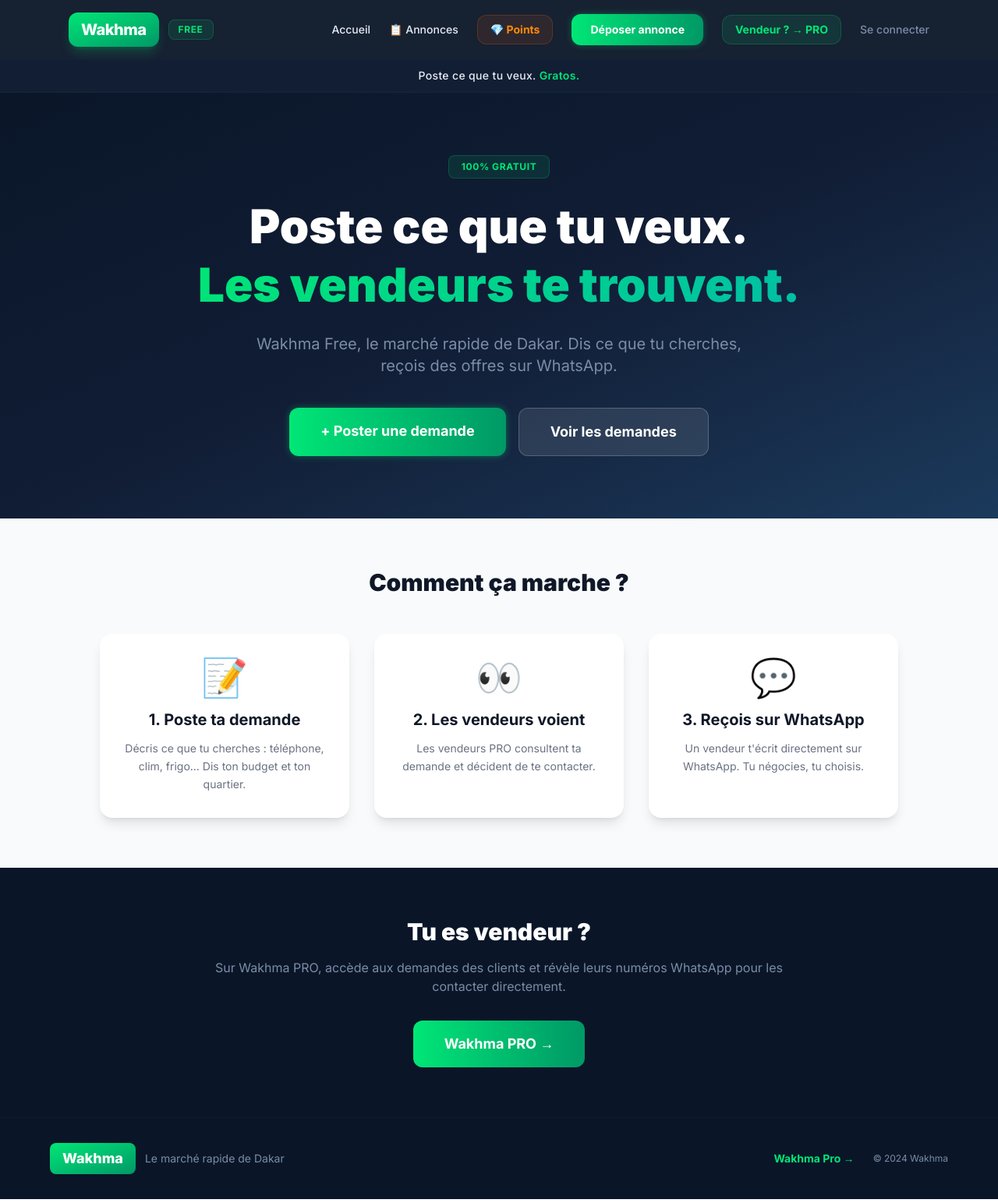
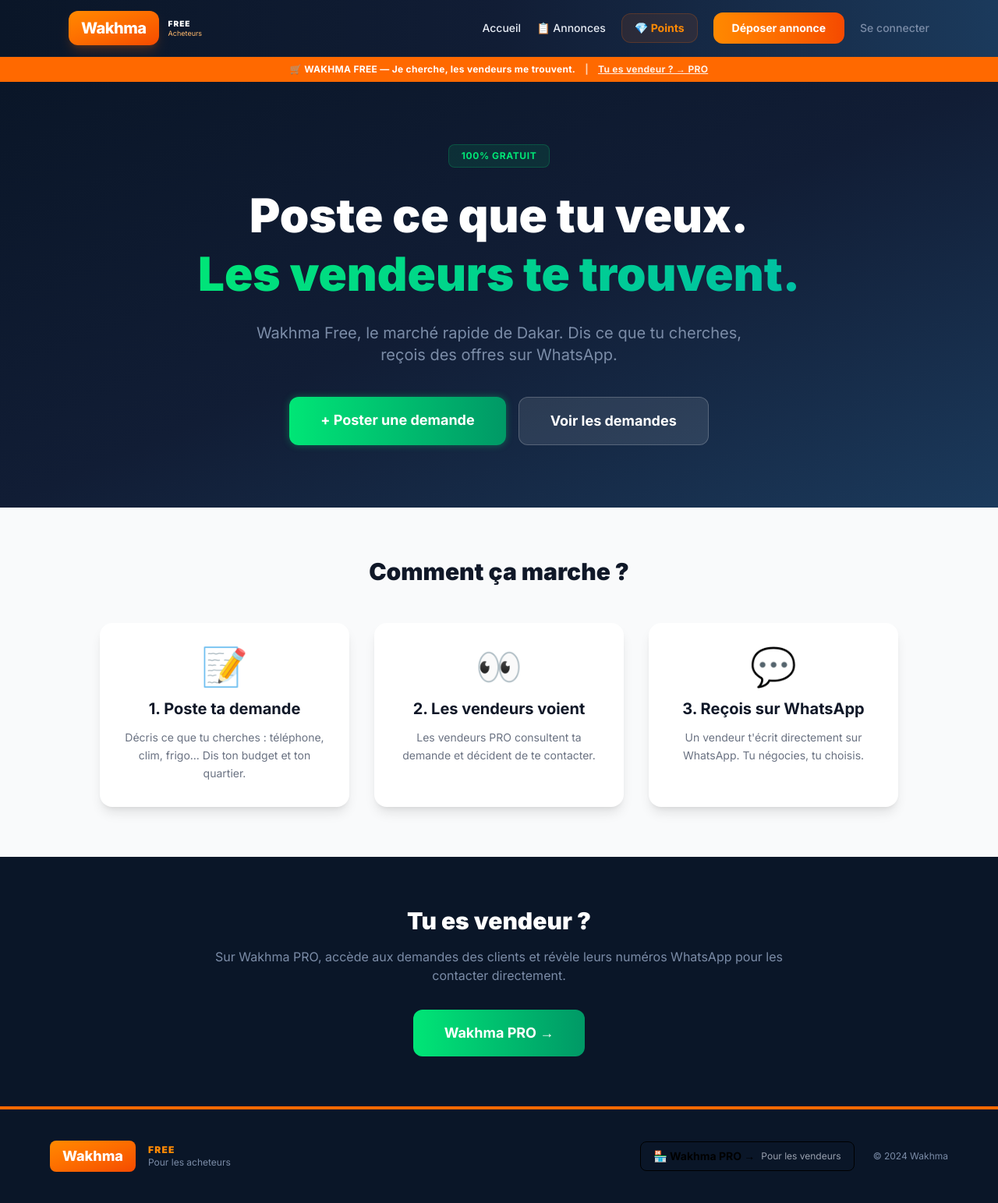
Before and after one commit to idimbengue003-web/waxma-free, a React (Vite) app: page / in a window 1280 px wide. Shown: the whole page at 78% size. Built offline with nearby package versions, Linux system fonts and the light colour scheme.

Commit message:
Separation visuelle FREE: bandeau orange, logo orange, footer distinct

```diff
--- a/src/components/Footer.jsx
+++ b/src/components/Footer.jsx
@@ -1,13 +1,19 @@
 export default function Footer() {
   return (
-    <footer className="bg-wakhma-primary border-t border-wakhma-accent/20 py-8 px-4">
-      <div className="max-w-6xl mx-auto flex flex-col md:flex-row items-center justify-between gap-4">
-        <div className="flex items-center gap-3">
-          <div className="bg-gradient-to-br from-wakhma-highlight to-emerald-600 text-white font-extrabold text-lg px-4 py-1.5 rounded-lg">Wakhma</div>
-          <span className="text-wakhma-muted text-sm">Le marché rapide de Dakar</span>
+    <footer className="bg-wakhma-primary border-t-4 border-orange-500 py-10 px-4">
+      <div className="max-w-6xl mx-auto flex flex-col md:flex-row items-center justify-between gap-6">
+        <div className="flex items-center gap-4">
+          <div className="bg-gradient-to-br from-orange-400 to-orange-600 text-white font-extrabold text-lg px-4 py-1.5 rounded-lg">Wakhma</div>
+          <div className="flex flex-col">
+            <span className="text-orange-400 font-black text-xs uppercase tracking-widest">FREE</span>
+            <span className="text-wakhma-muted text-xs">Pour les acheteurs</span>
+          </div>
         </div>
         <div className="flex items-center gap-6">
-          <a href="https://wakhma-pro.lu" target="_blank" rel="noopener noreferrer" className="text-wakhma-highlight text-sm font-bold hover:underline">Wakhma Pro →</a>
+          <a href="https://wakhma-pro.lu" target="_blank" rel="noopener noreferrer"
+            className="flex items-center gap-2 text-sm font-bold text-pro-highlight bg-pro-highlight/10 border border-pro-highlight/20 px-4 py-2 rounded-lg hover:bg-pro-highlight/20 transition">
+            🏪 Wakhma PRO → <span className="text-xs font-normal text-gray-400">Pour les vendeurs</span>
+          </a>
           <span className="text-wakhma-muted text-xs">© 2024 Wakhma</span>
         </div>
       </div>
--- a/src/components/Header.jsx
+++ b/src/components/Header.jsx
@@ -22,41 +22,40 @@
   const showAdmin = user && user.role === 'admin';
 
   return (
-    <header className="bg-wakhma-primary/95 backdrop-blur-md sticky top-0 z-50 border-b border-wakhma-accent/20">
-      <div className="max-w-6xl mx-auto px-6 py-4 flex items-center justify-between">
+    <header className="sticky top-0 z-50">
+      {/* Barre principale */}
+      <div className="bg-gradient-to-r from-wakhma-primary via-wakhma-secondary to-wakhma-accent border-b border-wakhma-accent/20">
+        <div className="max-w-6xl mx-auto px-6 py-3.5 flex items-center justify-between">
           <div className="flex items-center gap-3">
-          <a href="#/" onClick={() => window.scrollTo({ top: 0, behavior: 'smooth' })} className="bg-gradient-to-br from-wakhma-highlight to-emerald-600 text-white font-extrabold text-xl px-4 py-2 rounded-xl tracking-tight shadow-lg shadow-wakhma-highlight/20 cursor-pointer">
+            <a href="#/" onClick={() => window.scrollTo({ top: 0, behavior: 'smooth' })} className="bg-gradient-to-br from-orange-400 to-orange-600 text-white font-extrabold text-xl px-4 py-2 rounded-xl tracking-tight shadow-lg shadow-orange-500/20 cursor-pointer">
               Wakhma
             </a>
-          <span className="text-wakhma-highlight font-bold text-xs bg-wakhma-highlight/10 px-3 py-1 rounded-lg border border-wakhma-highlight/20 uppercase tracking-wider">
-            Free
-          </span>
+            <div className="flex flex-col">
+              <span className="text-white font-black text-[10px] leading-tight uppercase tracking-widest">FREE</span>
+              <span className="text-orange-300 text-[9px] leading-tight">Acheteurs</span>
+            </div>
           </div>
 
           {/* Desktop nav */}
-        <nav className="hidden md:flex items-center gap-6">
-          <a href="#/" className="text-wakhma-text font-medium hover:text-wakhma-highlight transition-colors text-sm">Accueil</a>
-          <a href="#feed" className="text-wakhma-text font-medium hover:text-wakhma-highlight transition-colors text-sm">📋 Annonces</a>
+          <nav className="hidden md:flex items-center gap-5">
+            <a href="#/" className="text-wakhma-text font-medium hover:text-orange-400 transition-colors text-sm">Accueil</a>
+            <a href="#feed" className="text-wakhma-text font-medium hover:text-orange-400 transition-colors text-sm">📋 Annonces</a>
             <a href="#/recharge" className="flex items-center gap-2 bg-orange-500/10 text-orange-400 border border-orange-500/20 px-4 py-2 rounded-xl text-sm font-bold hover:bg-orange-500/20 transition">
               💎 Points{getFreeVendor() ? ` (${getFreePoints().toLocaleString('fr-FR')})` : ''}
             </a>
-          <a href="#post" className="bg-gradient-to-r from-wakhma-highlight to-emerald-600 text-white font-bold px-6 py-2.5 rounded-xl hover:shadow-lg hover:shadow-wakhma-highlight/20 transition-all animate-pulse-glow text-sm">
+            <a href="#post" className="bg-gradient-to-r from-orange-400 to-orange-600 text-white font-bold px-6 py-2.5 rounded-xl hover:shadow-lg hover:shadow-orange-500/20 transition-all text-sm">
               Déposer annonce
             </a>
             {getStoredPhone() && (
               <span className={`text-xs font-bold px-3 py-1.5 rounded-lg ${
-              limitInfo.reached ? 'bg-red-500/10 text-red-400 border border-red-500/20' : 'bg-wakhma-highlight/10 text-wakhma-highlight border border-wakhma-highlight/20'
+                limitInfo.reached ? 'bg-red-500/10 text-red-400 border border-red-500/20' : 'bg-orange-500/10 text-orange-400 border border-orange-500/20'
               }`}>
                 {limitInfo.count}/{DEMAND_LIMIT_PER_WEEK} cette semaine
               </span>
             )}
-          <a href="https://wakhma-pro.lu" target="_blank" rel="noopener noreferrer"
-            className="flex items-center gap-2 bg-wakhma-highlight/10 text-wakhma-highlight border border-wakhma-highlight/20 px-4 py-2 rounded-xl text-sm font-bold hover:bg-wakhma-highlight/20 transition">
-            Vendeur ? → PRO
-          </a>
             {showAdmin ? (
               <>
-              <a href="#/admin" className="text-wakhma-highlight font-bold text-sm px-4 py-2 rounded-xl bg-wakhma-highlight/10 border border-wakhma-highlight/20 hover:bg-wakhma-highlight/20 transition">
+                <a href="#/admin" className="text-orange-400 font-bold text-sm px-4 py-2 rounded-xl bg-orange-500/10 border border-orange-500/20 hover:bg-orange-500/20 transition">
                   ADMIN 🔒
                 </a>
                 <button onClick={handleLogout} className="text-wakhma-muted hover:text-red-400 transition-colors text-sm font-medium">
@@ -71,8 +70,8 @@
           </nav>
 
           {/* Mobile buttons */}
-        <div className="md:hidden flex items-center gap-3">
-          <a href="#feed" className="flex items-center gap-1.5 bg-wakhma-highlight/10 text-wakhma-highlight border border-wakhma-highlight/20 px-3 py-1.5 rounded-lg text-xs font-bold">
+          <div className="md:hidden flex items-center gap-2">
+            <a href="#feed" className="flex items-center gap-1.5 bg-orange-500/10 text-orange-400 border border-orange-500/20 px-3 py-1.5 rounded-lg text-xs font-bold">
               📋 Annonces
             </a>
             <a href="#/recharge" className="flex items-center gap-1.5 bg-orange-500/10 text-orange-400 border border-orange-500/20 px-3 py-1.5 rounded-lg text-xs font-bold">
@@ -86,10 +85,13 @@
             </button>
           </div>
         </div>
+      </div>
 
-      <div className="bg-wakhma-secondary/80 text-center py-2.5 text-sm font-medium tracking-wide border-y border-wakhma-accent/10">
-        <span className="text-wakhma-text">Poste ce que tu veux.</span>{' '}
-        <span className="text-wakhma-highlight font-semibold">Gratos.</span>
+      {/* Bandeau séparateur FREE */}
+      <div className="bg-orange-500 text-white text-center py-2 text-xs font-bold tracking-wide">
+        🛒 WAKHMA FREE — Je cherche, les vendeurs me trouvent.
+        <span className="ml-3 opacity-70">|</span>
+        <a href="https://wakhma-pro.lu" className="ml-3 underline hover:no-underline opacity-90">Tu es vendeur ? → PRO</a>
       </div>
 
       {limitInfo.reached && (
@@ -105,16 +107,16 @@
             <a href="#/" onClick={() => setMenuOpen(false)} className="text-wakhma-text font-medium py-3 px-5 rounded-xl hover:bg-wakhma-accent/10 transition text-sm">🏠 Accueil</a>
             <a href="#feed" onClick={() => setMenuOpen(false)} className="text-wakhma-text font-medium py-3 px-5 rounded-xl hover:bg-wakhma-accent/10 transition text-sm">📋 Annonces</a>
             <a href="#/recharge" onClick={() => setMenuOpen(false)} className="flex items-center gap-2 text-orange-400 font-bold py-3 px-5 rounded-xl bg-orange-500/10 border border-orange-500/20 text-sm">💎 Acheter des points</a>
-            <a href="#post" onClick={() => setMenuOpen(false)} className="bg-gradient-to-r from-wakhma-highlight to-emerald-600 text-white font-bold py-3.5 px-5 rounded-xl text-center text-sm">✏️ Déposer annonce</a>
+            <a href="#post" onClick={() => setMenuOpen(false)} className="bg-gradient-to-r from-orange-400 to-orange-600 text-white font-bold py-3.5 px-5 rounded-xl text-center text-sm">✏️ Déposer annonce</a>
 
-            <div className="rounded-xl p-4 mt-1 bg-wakhma-highlight/5 border border-wakhma-highlight/15">
+            <div className="rounded-xl p-4 mt-1 bg-orange-500/5 border border-orange-500/15">
               <div className="flex items-center gap-2 mb-2">
                 <span className="text-lg">💡</span>
-                <span className="font-bold text-sm text-wakhma-highlight">Tu es vendeur ?</span>
+                <span className="font-bold text-sm text-orange-400">Tu es vendeur ?</span>
               </div>
               <p className="text-xs text-wakhma-muted mb-3">Sur Wakhma PRO, achète des points A PARTIR DE 1000F pour révéler les numéros WhatsApp des clients.</p>
               <a href="https://wakhma-pro.lu" target="_blank" rel="noopener noreferrer" onClick={() => setMenuOpen(false)}
-                className="block text-center bg-gradient-to-r from-wakhma-highlight to-emerald-600 text-white font-bold py-3 px-4 rounded-xl text-sm">
+                className="block text-center bg-gradient-to-r from-orange-400 to-orange-600 text-white font-bold py-3 px-4 rounded-xl text-sm">
                 Vendeur ? → Wakhma PRO
               </a>
             </div>
@@ -127,7 +129,7 @@
 
             {showAdmin ? (
               <>
-                <a href="#/admin" onClick={() => setMenuOpen(false)} className="text-wakhma-highlight font-bold py-3 px-5 rounded-xl bg-wakhma-highlight/10 border border-wakhma-highlight/20 text-sm">ADMIN 🔒</a>
+                <a href="#/admin" onClick={() => setMenuOpen(false)} className="text-orange-400 font-bold py-3 px-5 rounded-xl bg-orange-500/10 border border-orange-500/20 text-sm">ADMIN 🔒</a>
                 <button onClick={handleLogout} className="text-red-400 font-medium py-3 px-5 rounded-xl hover:bg-red-500/10 transition text-sm text-left">Déconnexion</button>
               </>
             ) : (
```
Lines whose indentation alone changed are shown as unchanged.
